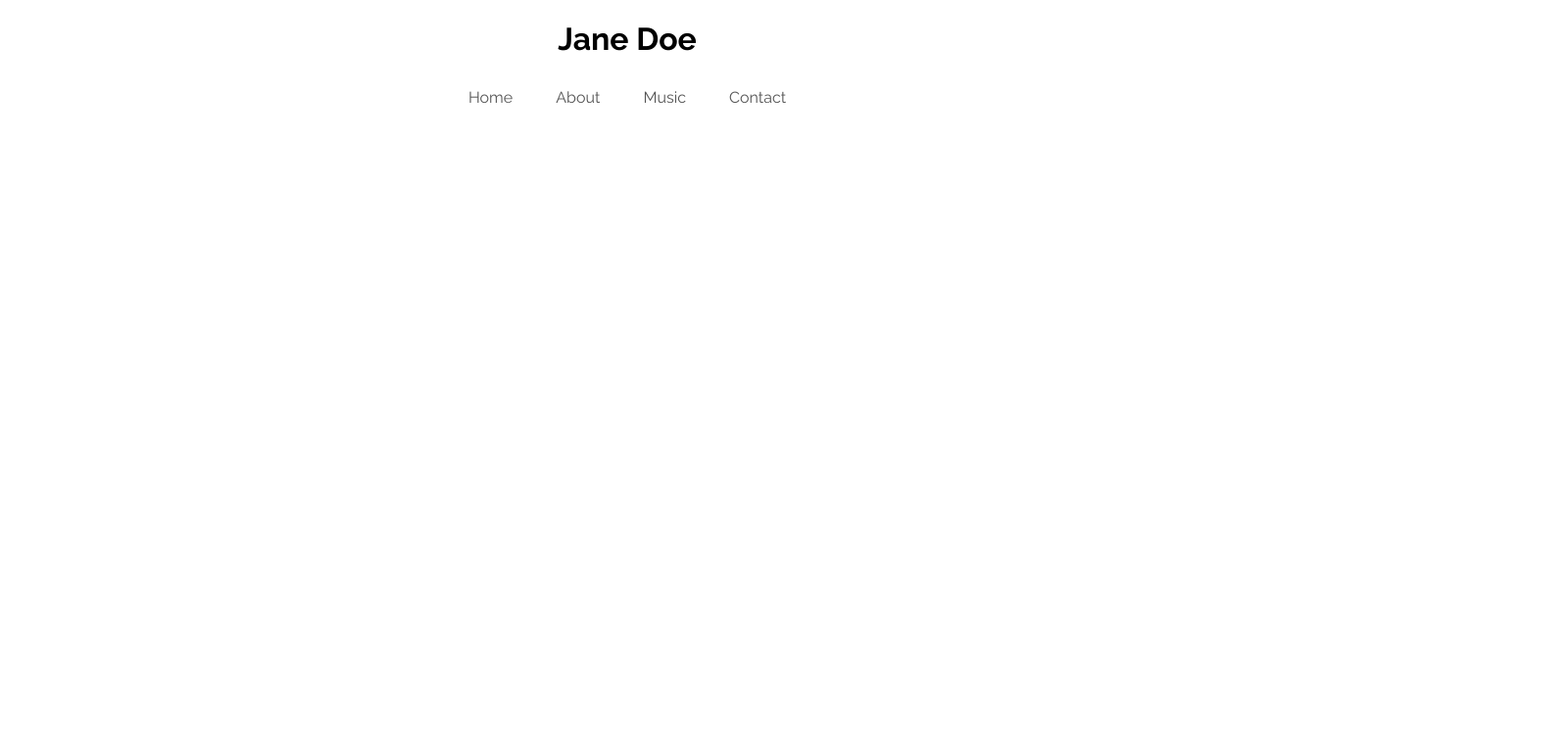
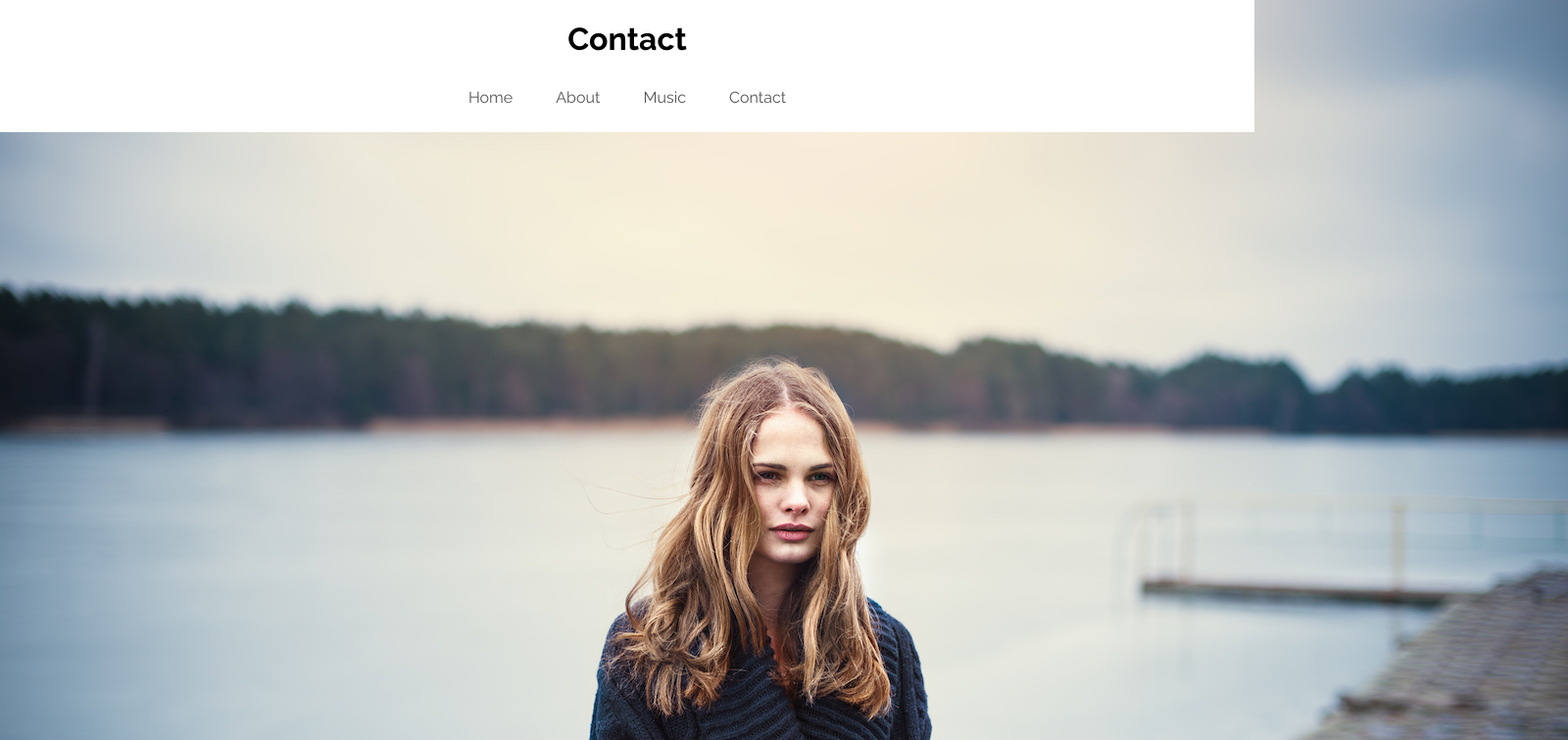
Before and after one commit to acidbutter96/jane-doe, a plain HTML site: page aula 1/Projeto/janedoe/contact.html in a window 1280 px wide. Shown: the top 756 px of the page at 98% size, 1600 px wide, since content can reach past the window. Drawn offline with Linux system fonts and the light colour scheme.

Commit message:
contacts

```diff
--- a/aula 1/Projeto/janedoe/contact.html
+++ b/aula 1/Projeto/janedoe/contact.html
@@ -9,7 +9,7 @@
 
 <body>
 	<header>
-		<h1>Jane Doe</h1>
+		<h1>Contact</h1>
 		<nav>
 			<ul>
 				<li><a href="index.html">Home</a></li>
@@ -20,5 +20,9 @@
 			</ul>
 		</nav>
 	</header>
+	<main>
+		<img class="central" src="img/jane2.jpg">
+		<img class="central" src="img/jane2.jpg">
+	</main>
 </body>
 </html>
```
